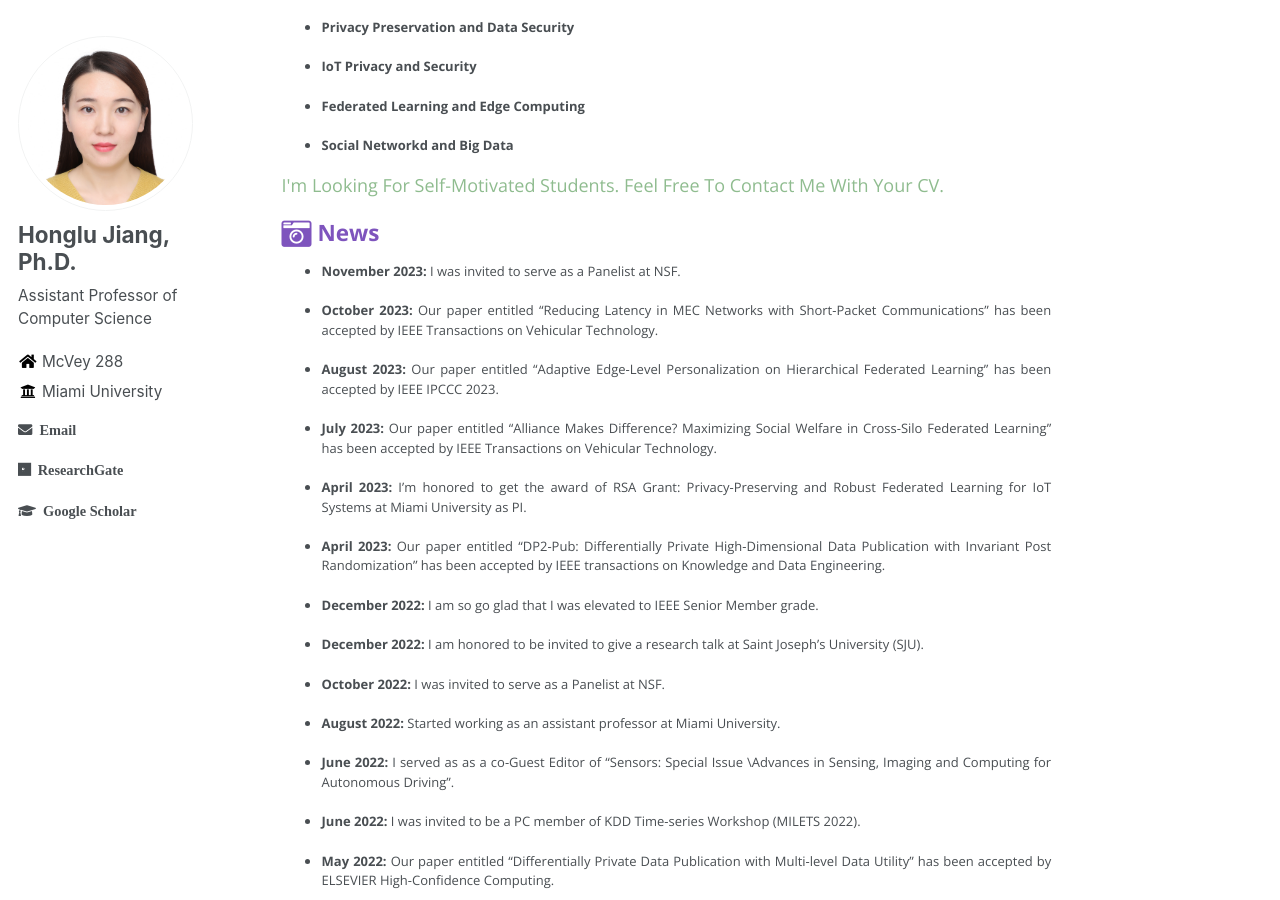
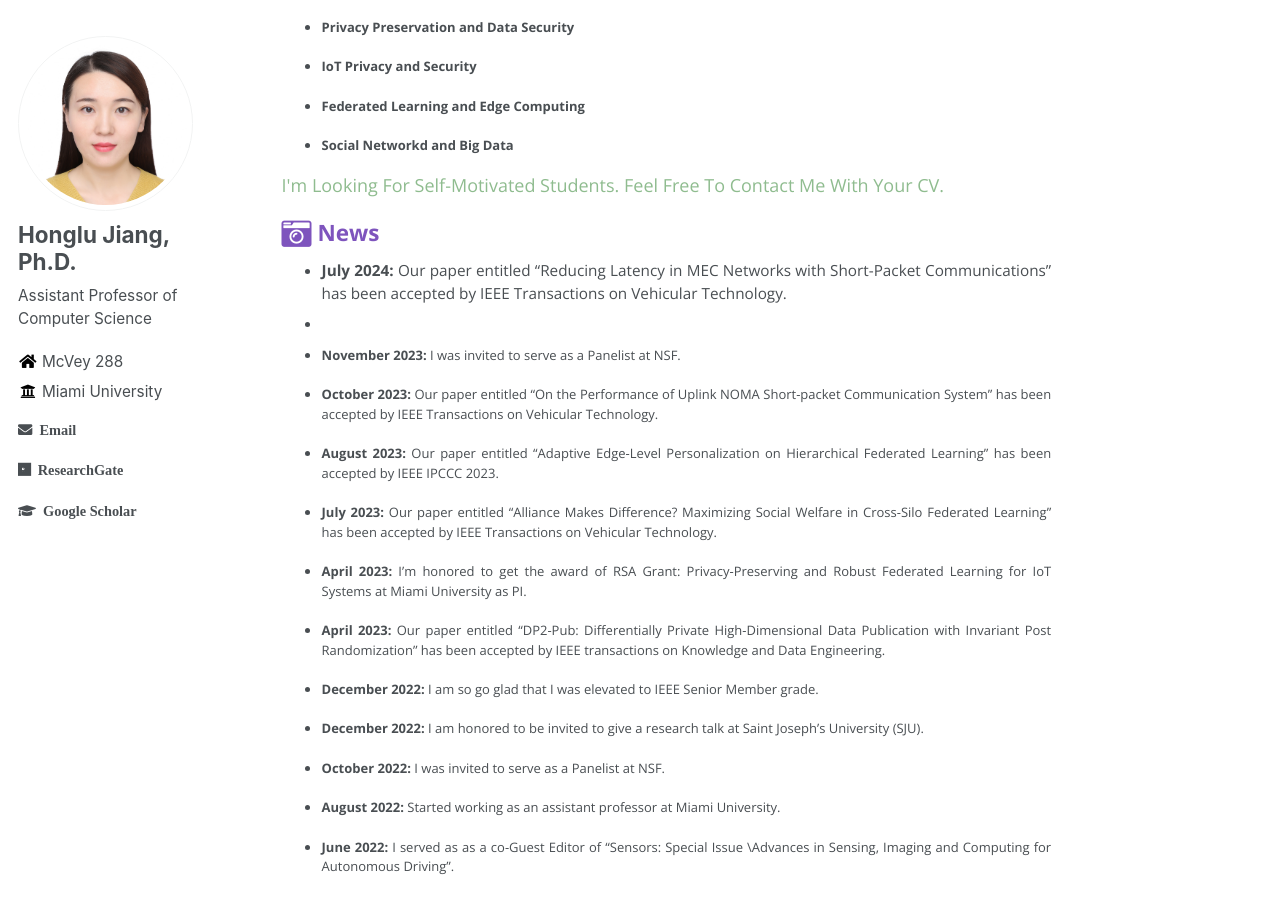
Before and after one commit to hljiang0720/hljiang.github.io, a Jekyll site: the page built from _pages/about.md, in a window 1280 px wide and 900 px high, scrolled down 300 px. Built offline with Jekyll 4.4.1, drawn with Linux system fonts in a browser that asks for light colours.

Commit message:
Update about.md

```diff
--- a/_pages/about.md
+++ b/_pages/about.md
@@ -34,9 +34,11 @@
 
 <h3><i class="fa fa-camera-retro fa-lg" aria-hidden="true"></i> News</h3>
 
+* **July 2024:** Our paper entitled “Reducing Latency in MEC Networks with Short-Packet Communications" has been accepted by IEEE Transactions on Vehicular Technology.
+*
 * **November 2023:** I was invited to serve as a Panelist at NSF.
 
- * **October 2023:** Our paper entitled “Reducing Latency in MEC Networks with Short-Packet Communications" has been accepted by IEEE Transactions on Vehicular Technology.
+ * **October 2023:** Our paper entitled “On the Performance of Uplink NOMA Short-packet Communication System" has been accepted by IEEE Transactions on Vehicular Technology.
 
  * **August 2023:** Our paper entitled “Adaptive Edge-Level Personalization on Hierarchical Federated Learning" has been accepted by IEEE IPCCC 2023.
 
```
